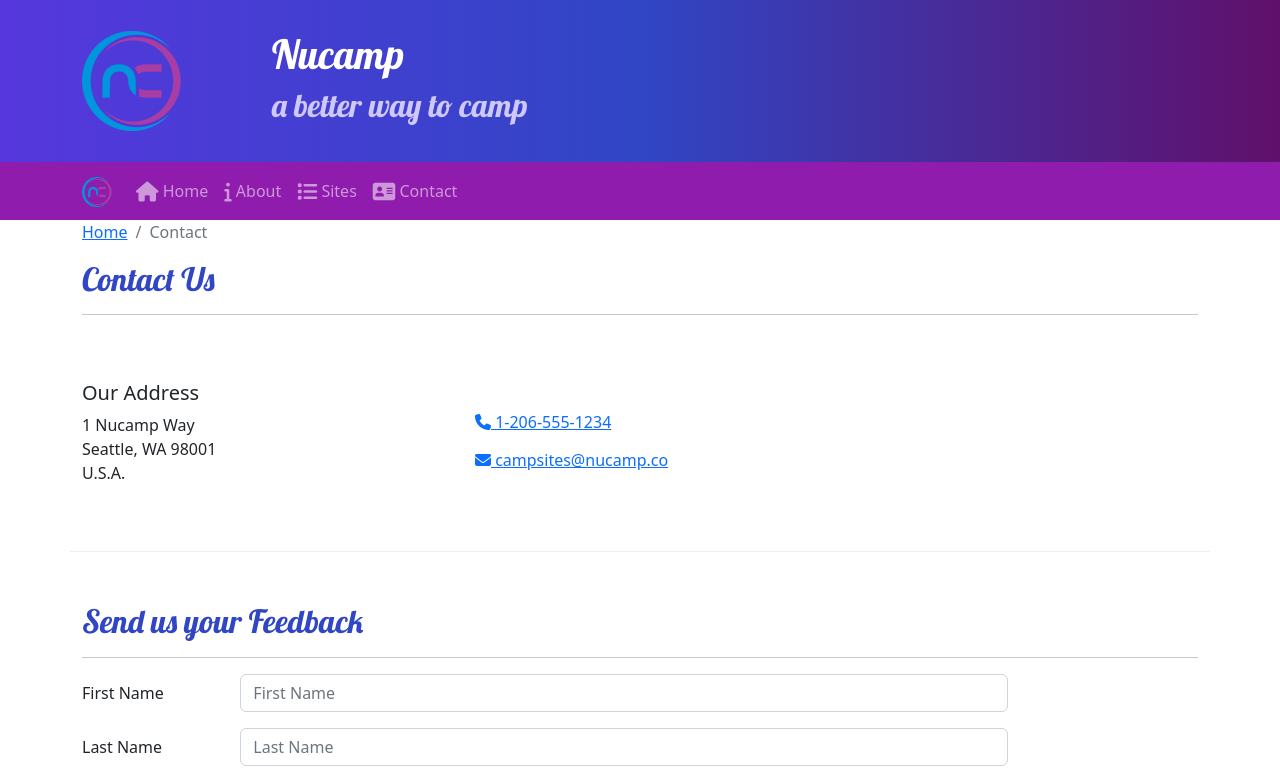
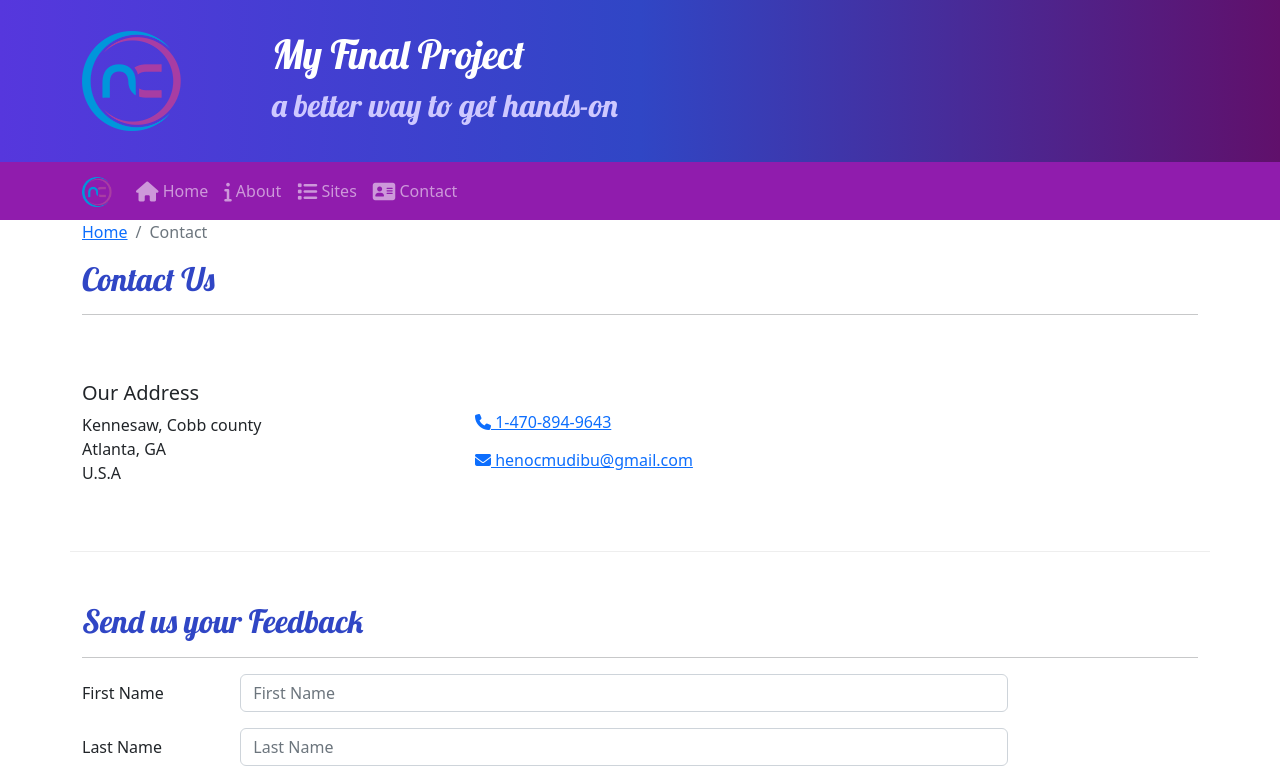
Before and after one commit to henoctshimanga/MyProject, a website built with Parcel: page contactus.html in a window 1280 px wide. Shown: the top 779 px of the page. Built offline with nearby package versions, Linux system fonts and the light colour scheme.

Commit message:
Info added in Contact page

```diff
--- a/contactus.html
+++ b/contactus.html
@@ -16,7 +16,7 @@
 
     <link rel="stylesheet" href="https://fonts.googleapis.com/css?family=Lobster|Open+Sans" />
     <link rel="stylesheet" href="css/styles.scss" />
-    <title>Nucamp: A Better Way To Camp</title>
+    <title>Henoc Mudibu's Project</title>
 </head>
 
 <body>
@@ -29,8 +29,8 @@
                     <img src="img/logo.png" class="img-fluid">
                 </div>
                 <div class="col">
-                    <h1>Nucamp</h1>
-                    <h2>a better way to camp</h2>
+                    <h1>My Final Project</h1>
+                    <h2>a better way to get hands-on</h2>
                 </div>
             </div>
         </div>
@@ -76,14 +76,14 @@
             <div class="col-sm-4">
                 <h5>Our Address</h5>
                 <address>
-                    1 Nucamp Way<br>
-                    Seattle, WA 98001<br>
-                    U.S.A.
+                    Kennesaw, Cobb county<br>
+                    Atlanta, GA<br>
+                    U.S.A
                 </address>
             </div>
             <div class="col">
-                <a role="button" class="btn btn-link" href="tel:+12065551234"><i class="fa-solid fa-phone"></i> 1-206-555-1234</a><br />
-                <a role="button" class="btn btn-link" href="mailto:campsites@nucamp.co"><i class="fa-solid fa-envelope"></i> campsites@nucamp.co</a>
+                <a role="button" class="btn btn-link" href="tel:+12065551234"><i class="fa-solid fa-phone"></i> 1-470-894-9643</a><br />
+                <a role="button" class="btn btn-link" href="mailto:campsites@nucamp.co"><i class="fa-solid fa-envelope"></i> henocmudibu@gmail.com</a>
             </div>
         </div>
 
@@ -172,8 +172,8 @@
                     <a href="http://youtube.com/"><i class="fa-brands fa-youtube fa-xl"></i></a>
                 </div>
                 <div class="col-sm-4 text-center">
-                    <i class="fa-solid fa-phone fa-lg text-primary"></i> 1-206-555-1234<br>
-                    <i class="fa-solid fa-envelope fa-lg text-primary"></i> campsites@nucamp.co
+                    <i class="fa-solid fa-phone fa-lg text-primary"></i> 1-470-894-9643<br>
+                    <i class="fa-solid fa-envelope fa-lg text-primary"></i> henocmudibu@gmail.com
                 </div>
             </div>
         </div>
```
Also changed, not shown: aboutus.html (+4 -4 lines), index.html (+1 -1 lines).
